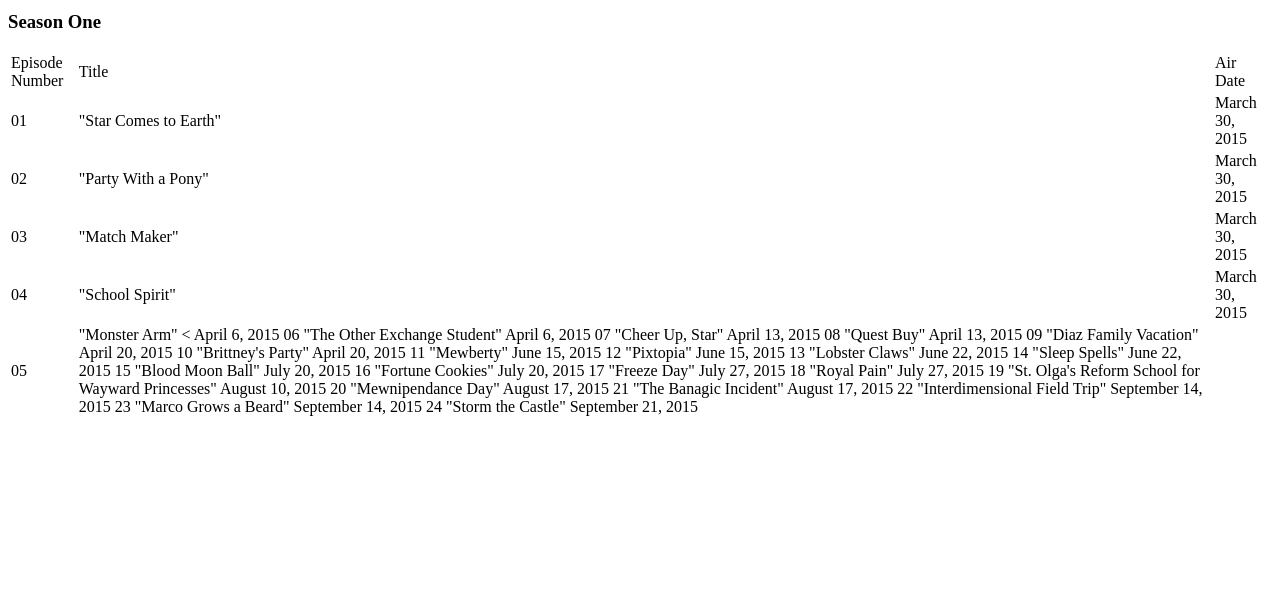
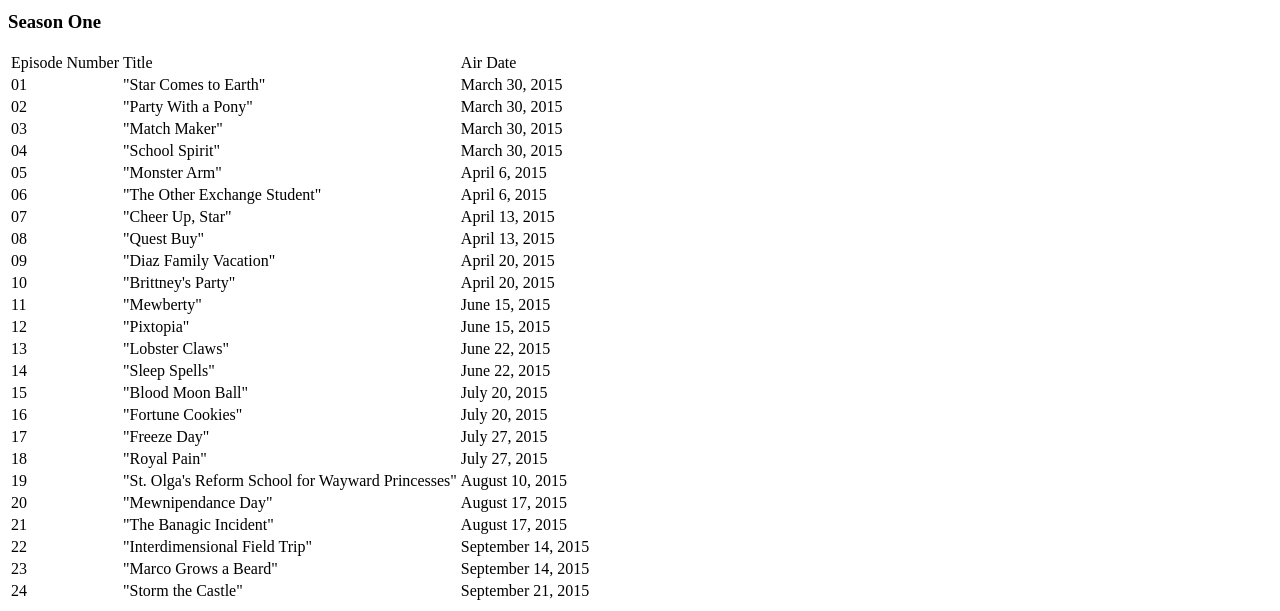
Before and after one commit to soedeuce002/star_writing_html, a plain HTML site: page starter_files/season_one.html in a window 1280 px wide. Shown: the part 428-1039 px from the top of the page. Before the commit the page ends 855 px from the top, so only its background shows below. Drawn offline with Linux system fonts and the light colour scheme.

Commit message:
finished tagging row information

```diff
--- a/starter_files/season_one.html
+++ b/starter_files/season_one.html
@@ -46,85 +46,123 @@
 
           <tr>
             <td> 05 </td>
-            <td> "Monster Arm" <
-April 6, 2015
+            <td> "Monster Arm" </td>
+            <td>April 6, 2015 </td>
+          </tr>
 
-06
-"The Other Exchange Student"
-April 6, 2015
+          <tr>
+            <td> 06 </td>
+            <td> "The Other Exchange Student" </td>
+            <td> April 6, 2015 </td>
+          </tr>
 
-07
-"Cheer Up, Star"
-April 13, 2015
+          <tr>
+            <td> 07 </td>
+            <td> "Cheer Up, Star" </td>
+            <td> April 13, 2015 </td>
+          </tr>
 
-08
-"Quest Buy"
-April 13, 2015
+          <tr>
+            <td> 08 </td>
+            <td> "Quest Buy" </td>
+            <td> April 13, 2015 </td>
+          </tr>
 
-09
-"Diaz Family Vacation"
-April 20, 2015
+          <tr>
+            <td> 09 </td>
+            <td>"Diaz Family Vacation" </td>
+            <td> April 20, 2015 </td>
+          </tr>
 
-10
-"Brittney's Party"
-April 20, 2015
+          <tr>
+            <td> 10 </td>
+            <td> "Brittney's Party" </td>
+            <td> April 20, 2015 </td>
+          </tr>
 
-11
-"Mewberty"
-June 15, 2015
+          <tr>
+            <td> 11 </td>
+            <td> "Mewberty" </td>
+            <td> June 15, 2015 </td>
+          </tr>
 
-12
-"Pixtopia"
-June 15, 2015
+          <tr>
+            <td> 12 </td>
+            <td> "Pixtopia" </td>
+            <td> June 15, 2015 </td>
+          </tr>
 
-13
-"Lobster Claws"
-June 22, 2015
+          <tr>
+            <td> 13 </td>
+            <td> "Lobster Claws" </td>
+            <td> June 22, 2015 </td>
+          </tr>
 
-14
-"Sleep Spells"
-June 22, 2015
+          <tr>
+            <td> 14 </td>
+            <td> "Sleep Spells" </td>
+            <td> June 22, 2015 </td>
+          </tr>
 
-15
-"Blood Moon Ball"
-July 20, 2015
+          <tr>
+            <td> 15 </td>
+            <td> "Blood Moon Ball" </td>
+            <td> July 20, 2015 </td>
+          </tr>
 
-16
-"Fortune Cookies"
-July 20, 2015
+          <tr>
+            <td> 16 </td>
+            <td> "Fortune Cookies" </td>
+            <td> July 20, 2015 </td>
+          </tr>
 
-17
-"Freeze Day"
-July 27, 2015
+          <tr>
+            <td> 17 </td>
+            <td> "Freeze Day" </td>
+            <td> July 27, 2015 </td>
+          </tr>
 
-18
-"Royal Pain"
-July 27, 2015
+          <tr>
+            <td> 18 </td>
+            <td> "Royal Pain" </td>
+            <td> July 27, 2015 </td>
+          </tr>
 
-19
-"St. Olga's Reform School for Wayward Princesses"
-August 10, 2015
+          <tr>
+            <td> 19 </td>
+            <td> "St. Olga's Reform School for Wayward Princesses" </td>
+            <td> August 10, 2015 </td>
+          </tr>
 
-20
-"Mewnipendance Day"
-August 17, 2015
+          <tr>
+            <td> 20 </td>
+            <td> "Mewnipendance Day" </td>
+            <td> August 17, 2015 </td>
+          </tr>
 
-21
-"The Banagic Incident"
-August 17, 2015
+          <tr>
+            <td> 21 </td>
+            <td> "The Banagic Incident" </td>
+            <td> August 17, 2015 </td>
+          </tr>
 
-22
-"Interdimensional Field Trip"
-September 14, 2015
+          <tr>
+            <td> 22 </td>
+            <td> "Interdimensional Field Trip" </td>
+            <td> September 14, 2015 </td>
+          </tr>
 
-23
-"Marco Grows a Beard"
-September 14, 2015
+          <tr>
+            <td> 23 </td>
+            <td> "Marco Grows a Beard" </td>
+            <td> September 14, 2015 </td>
+          </tr>
 
-24
-"Storm the Castle"
-September 21, 2015
-
+          <tr>
+            <td> 24 </td>
+            <td> "Storm the Castle" </td>
+            <td> September 21, 2015 </td>
+          </tr>
         </table>
     </head>
     <body>
```
